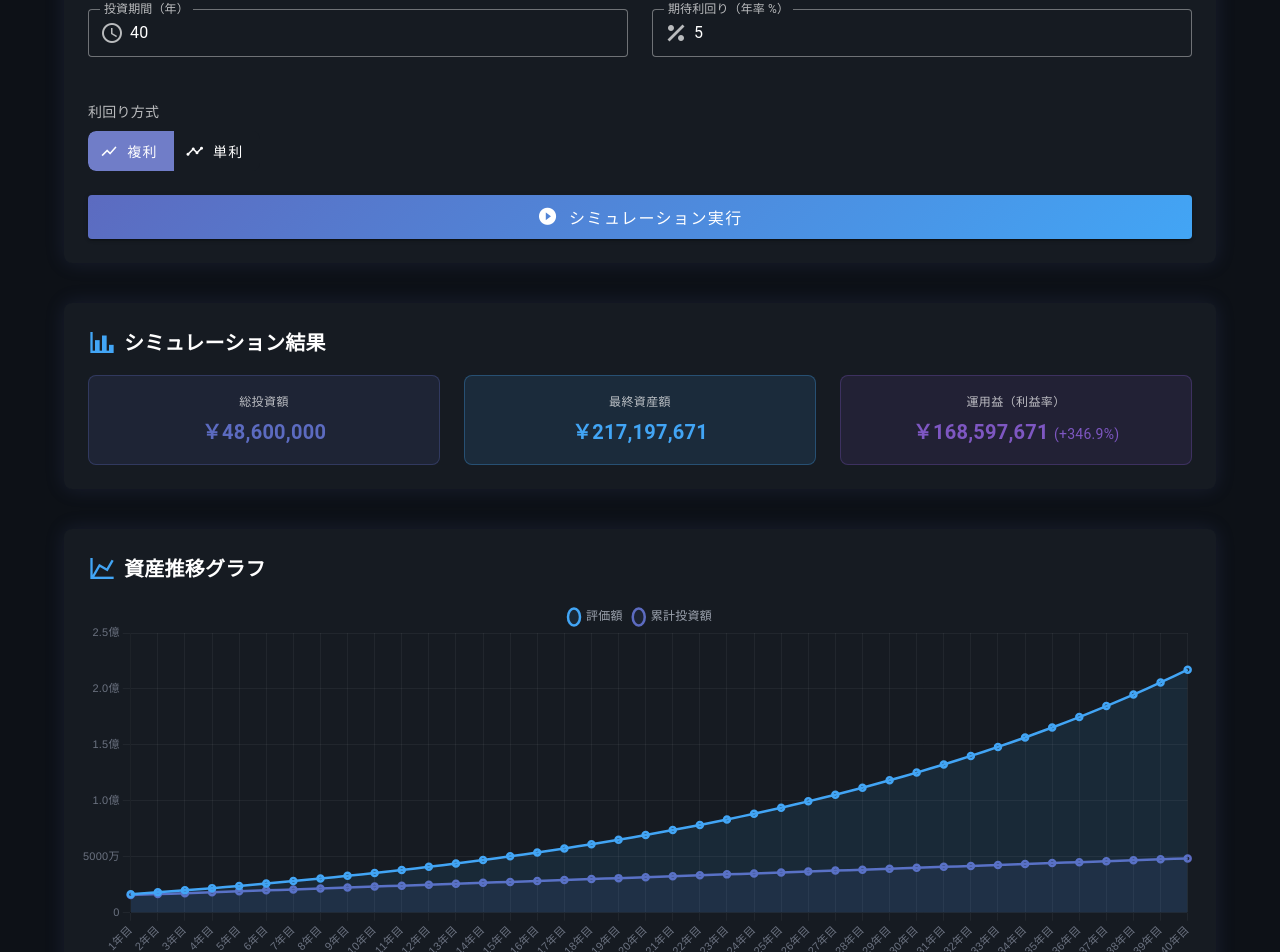
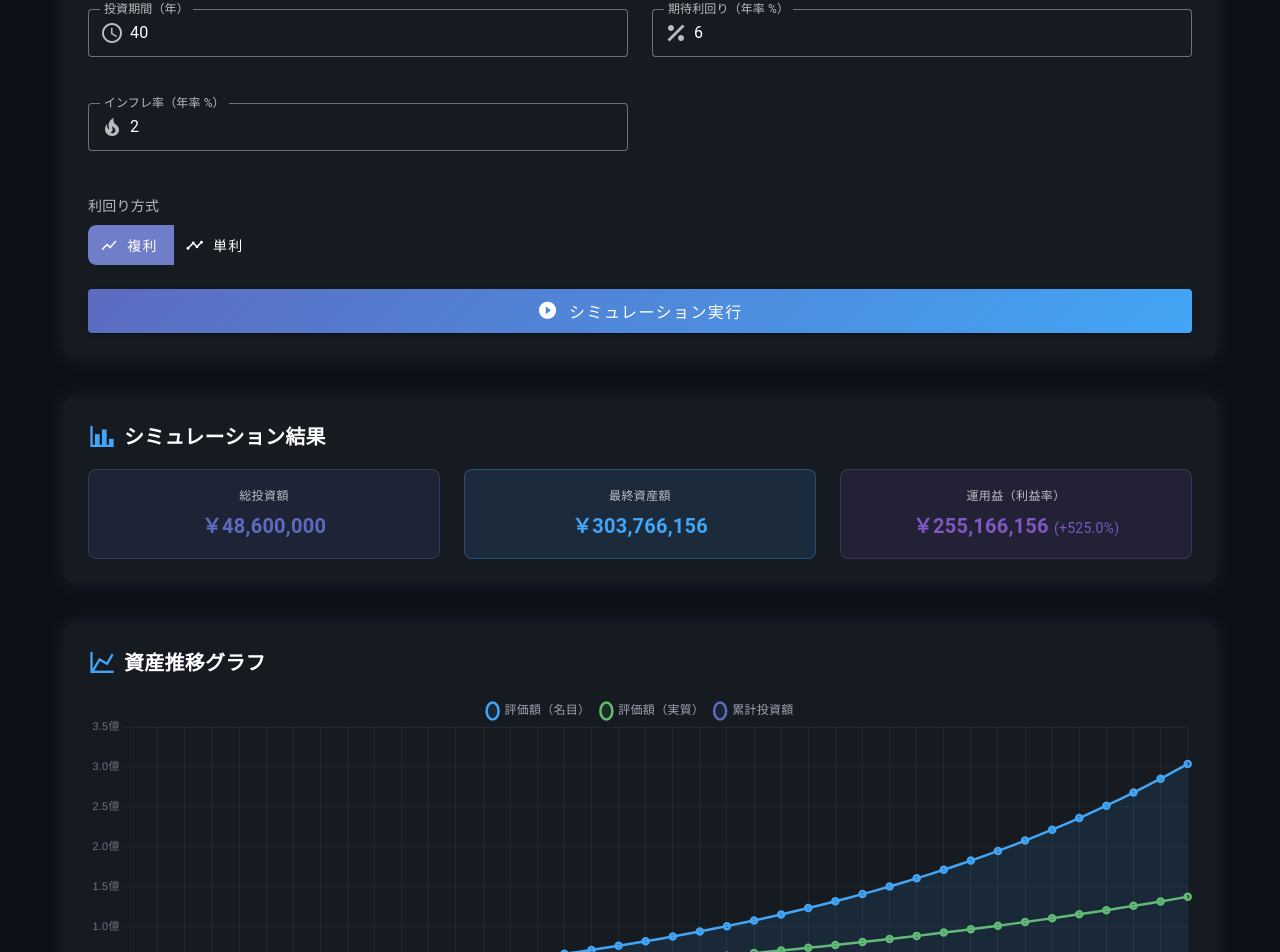
Before and after one commit to TakuyaFukumura/investment-simulator-vue-js, a Vue app: page / in a window 1280 px wide. Shown: the part 273-1225 px from the top of the page. Built offline with nearby package versions, Linux system fonts and the light colour scheme.

Commit message:
feat: インフレ率導入 (v0.3.0)
Agent-Logs-Url: https://github.com/TakuyaFukumura/investment-simulator-vue-js/sessions/db013470-6372-47a0-b5c9-eecc87118269

Co-authored-by: TakuyaFukumura <53442938+TakuyaFukumura@users.noreply.github.com>

```diff
--- a/package.json
+++ b/package.json
@@ -1,7 +1,7 @@
 {
   "name": "investment-simulator-vue-js",
   "private": true,
-  "version": "0.2.1",
+  "version": "0.3.0",
   "type": "module",
   "scripts": {
     "dev": "vite",
--- a/src/components/GrowthChart.vue
+++ b/src/components/GrowthChart.vue
@@ -33,7 +33,7 @@ const chartData = computed(() => ({
   labels: store.yearlyData.map((d) => `${d.year}年目`),
   datasets: [
     {
-      label: '評価額',
+      label: '評価額（名目）',
       data: store.yearlyData.map((d) => d.totalAssets),
       borderColor: COLORS.accent,
       backgroundColor: 'rgba(66, 165, 245, 0.1)',
@@ -41,6 +41,17 @@ const chartData = computed(() => ({
       pointRadius: 3,
       pointHoverRadius: 6,
       fill: true,
+      tension: 0.3,
+    },
+    {
+      label: '評価額（実質）',
+      data: store.yearlyData.map((d) => d.realTotalAssets),
+      borderColor: COLORS.success,
+      backgroundColor: 'rgba(102, 187, 106, 0.1)',
+      borderWidth: 2.5,
+      pointRadius: 3,
+      pointHoverRadius: 6,
+      fill: false,
       tension: 0.3,
     },
     {
--- a/src/components/InputForm.vue
+++ b/src/components/InputForm.vue
@@ -13,6 +13,7 @@ interface InvestmentFormValues {
   monthlyAmount: number  // 万円単位
   years: number
   annualRate: number
+  inflationRate: number
   interestType: InvestmentParams['interestType']
 }
 
@@ -36,6 +37,9 @@ function validate(): boolean {
   }
   if (form.value.annualRate < 0 || form.value.annualRate > 50) {
     errors.value.annualRate = '期待利回りは0〜50%で入力してください'
+  }
+  if (form.value.inflationRate < 0 || form.value.inflationRate > 20) {
+    errors.value.inflationRate = 'インフレ率は0〜20%で入力してください'
   }
   if (form.value.initialAmount === 0 && form.value.monthlyAmount === 0) {
     errors.value.initialAmount = '初期投資額を入力するか、毎月積立額を設定してください'
@@ -131,6 +135,21 @@ watch(
               variant="outlined"
           />
         </v-col>
+        <v-col cols="12" sm="6">
+          <v-text-field
+              v-model.number="form.inflationRate"
+              :error-messages="errors.inflationRate"
+              density="comfortable"
+              hide-spin-buttons
+              label="インフレ率（年率 %）"
+              max="20"
+              min="0"
+              prepend-inner-icon="mdi-fire"
+              step="0.1"
+              type="number"
+              variant="outlined"
+          />
+        </v-col>
         <v-col cols="12">
           <div class="text-body-2 text-medium-emphasis mb-2">利回り方式</div>
           <v-btn-toggle
--- a/src/constants/colors.ts
+++ b/src/constants/colors.ts
@@ -2,6 +2,7 @@ export const COLORS = {
     primary:        '#5C6BC0',
     secondary:      '#7E57C2',
     accent:         '#42A5F5',
+    success:        '#66BB6A',
     background:     '#0D1117',
     surface:        '#161B22',
     surfaceVariant: '#1E2430',
--- a/src/stores/investmentStore.ts
+++ b/src/stores/investmentStore.ts
@@ -6,6 +6,7 @@ export interface YearlyData {
     investmentGain: number
     totalInvested: number
     totalAssets: number
+    realTotalAssets: number
 }
 
 export interface InvestmentParams {
@@ -13,6 +14,7 @@ export interface InvestmentParams {
     monthlyAmount: number
     years: number
     annualRate: number
+    inflationRate: number
     interestType: 'compound' | 'simple'
 }
 
@@ -21,12 +23,13 @@ export const useInvestmentStore = defineStore('investment', () => {
         initialAmount: 15000000,
         monthlyAmount: 70000,
         years: 40,
-        annualRate: 5,
+        annualRate: 6,
+        inflationRate: 2,
         interestType: 'compound',
     })
 
     const yearlyData = computed<YearlyData[]>(() => {
-        const {initialAmount, monthlyAmount, years, annualRate, interestType} = params.value
+        const {initialAmount, monthlyAmount, years, annualRate, inflationRate, interestType} = params.value
         const rate = annualRate / 100
         const result: YearlyData[] = []
 
@@ -39,11 +42,14 @@ export const useInvestmentStore = defineStore('investment', () => {
                 }
                 const totalInvested = initialAmount + monthlyAmount * 12 * y
                 const investmentGain = totalAssets - totalInvested
+                const inflationFactor = (1 + inflationRate / 100) ** y
+                const realTotalAssets = totalAssets / inflationFactor
                 result.push({
                     year: y,
                     investmentGain,
                     totalInvested,
                     totalAssets,
+                    realTotalAssets,
                 })
             }
         } else {
@@ -64,11 +70,14 @@ export const useInvestmentStore = defineStore('investment', () => {
                 }
                 const investmentGain = initialGain + monthlyContributionGain
                 const totalAssets = totalInvested + investmentGain
+                const inflationFactor = (1 + inflationRate / 100) ** y
+                const realTotalAssets = totalAssets / inflationFactor
                 result.push({
                     year: y,
                     investmentGain,
                     totalInvested,
                     totalAssets,
+                    realTotalAssets,
                 })
             }
         }
```
Also changed, not shown: 3 other files (tests, documents, lock files or other folders).
